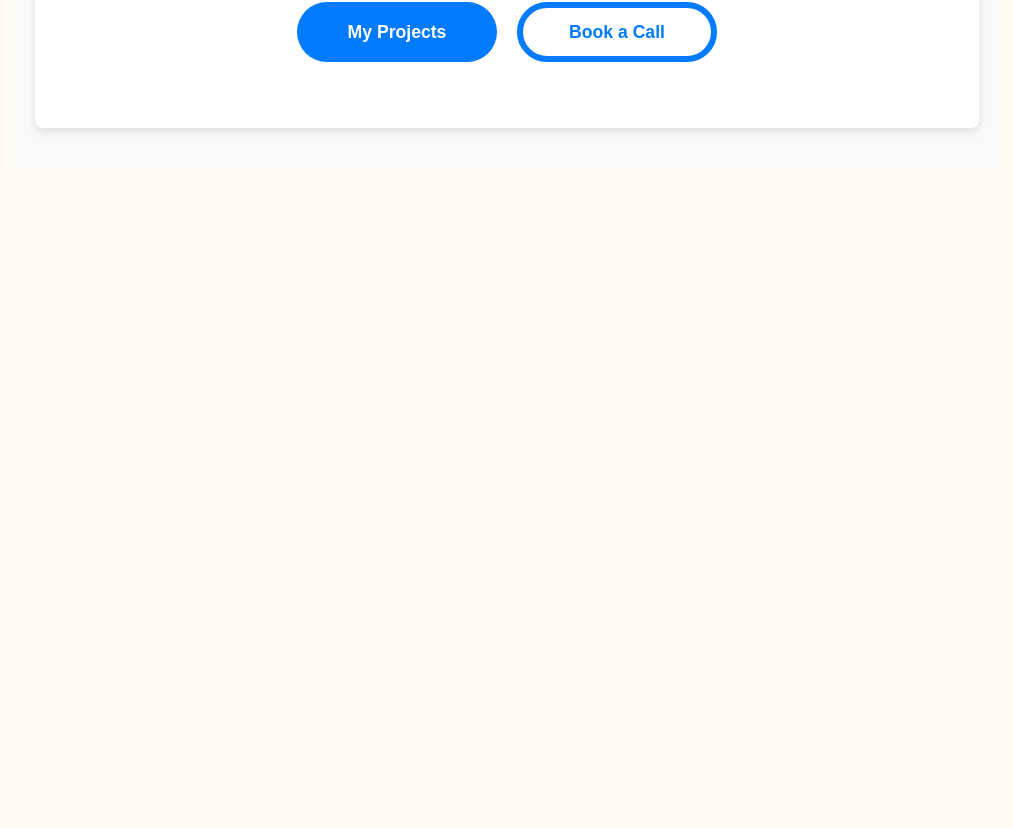
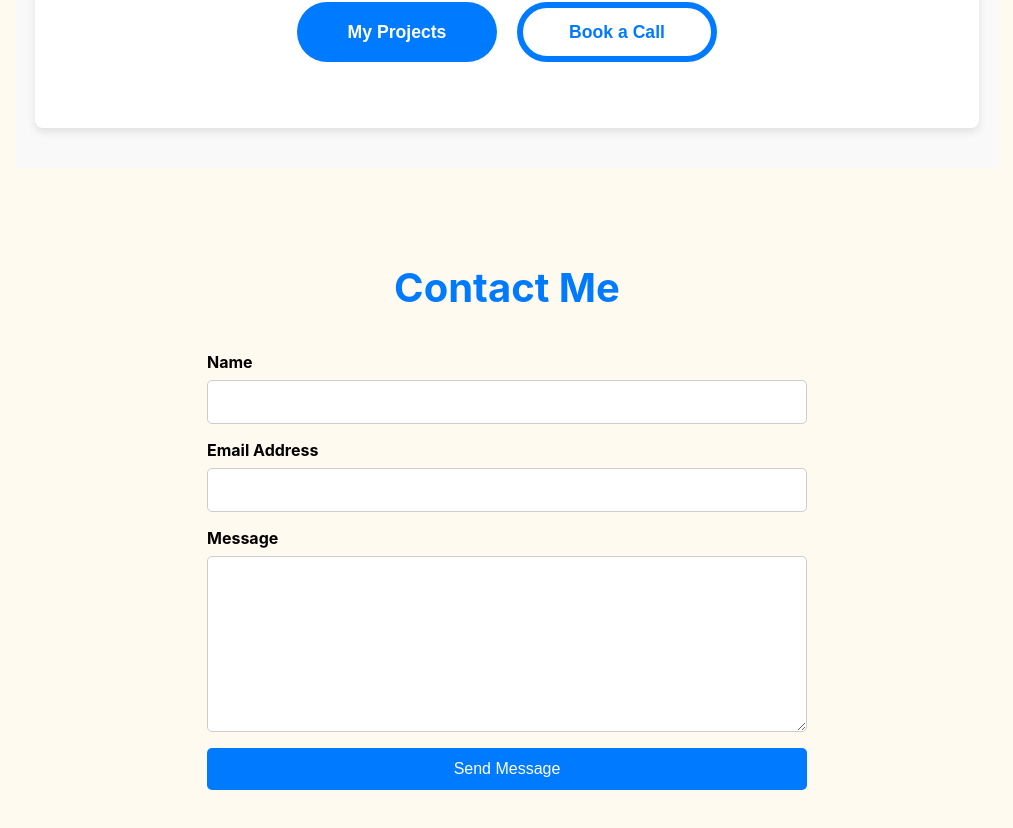
Before and after one commit to Cerne17/portfolio-fullstack, a React (Create React App) app in the folder frontend/: page / in a window 1280 px wide. Shown: the part 3494-4322 px from the top of the page, without its empty margins (133-1146 px from the left). Before the commit the page ends 3682 px from the top, so only its background shows below. Built offline with nearby package versions, Linux system fonts and the light colour scheme; no server answers.

Commit message:
feat: includes contact form to home page

```diff
--- a/frontend/src/App.tsx
+++ b/frontend/src/App.tsx
@@ -2,6 +2,7 @@ import React from "react";
 import Navbar from "./components/Navbar/Navbar";
 import Hero from "./components/Hero/Hero";
 import AboutMe from "./components/AboutMe/AboutMe";
+import ContactForm from "./components/ContactMe/ContactMe";
 import "./App.css";
 
 function App() {
@@ -10,6 +11,7 @@ function App() {
       <Navbar />
       <Hero />
       <AboutMe />
+      <ContactForm />
     </div>
   );
 }
```
